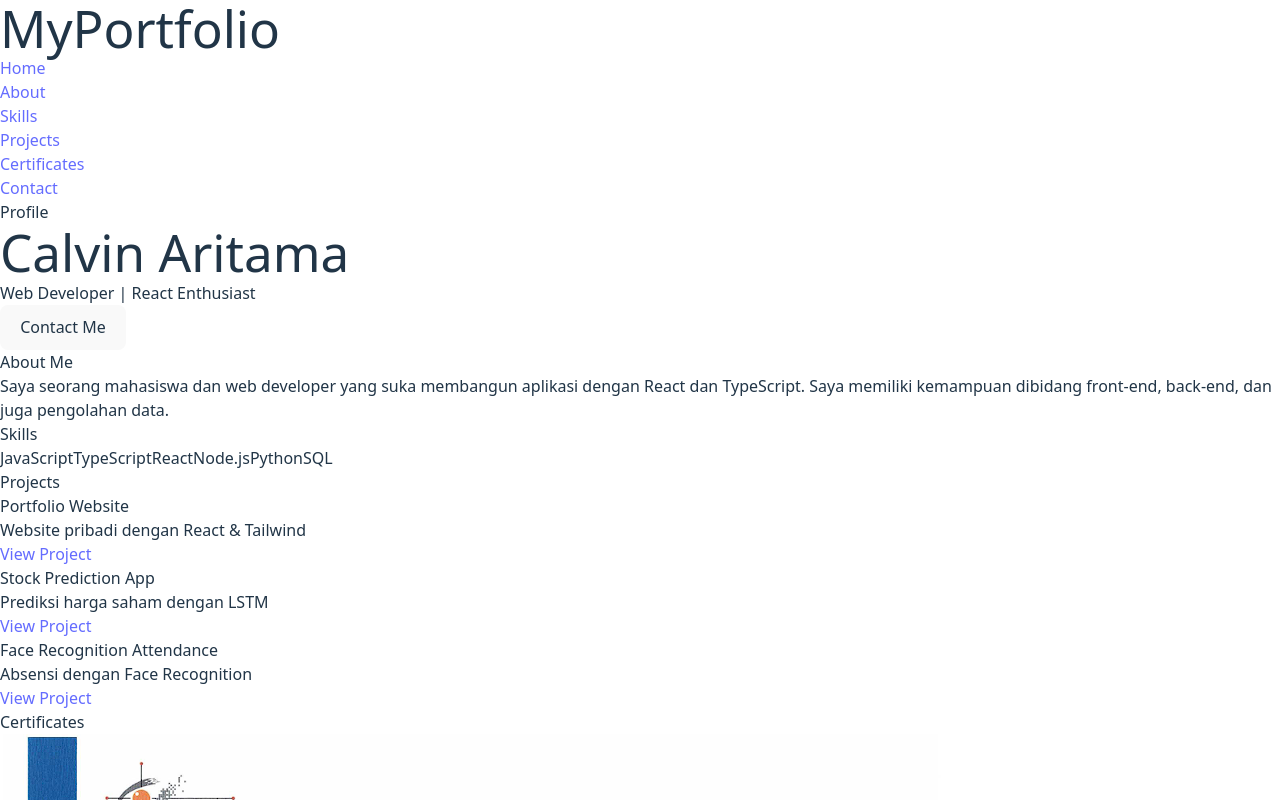
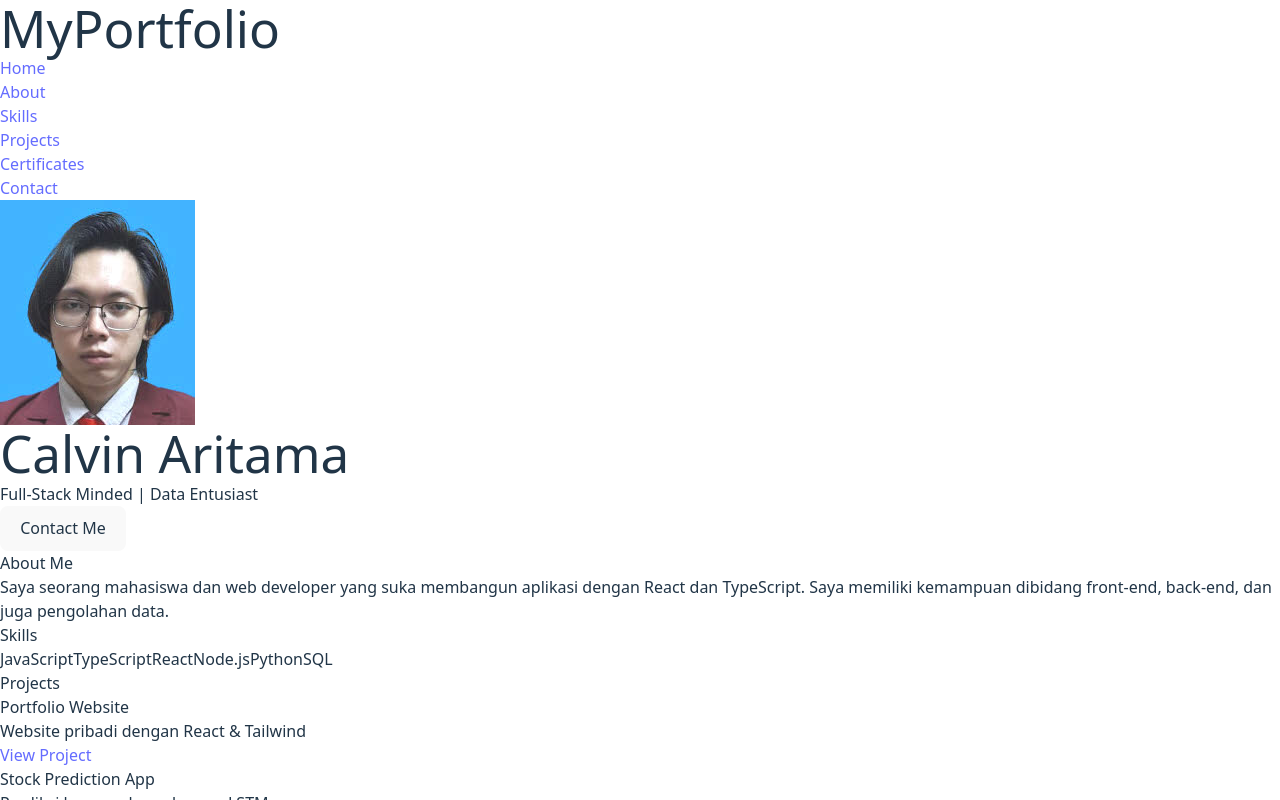
Before and after one commit to valice12/PortofolioCalvin, a React (Vite) app in the folder my-porto/: page / in a window 1280 px wide. Shown: the top 800 px of the page. Built offline with nearby package versions, Linux system fonts and the light colour scheme.

Commit message:
add photo
and some changes

```diff
--- a/my-porto/src/components/About.tsx
+++ b/my-porto/src/components/About.tsx
@@ -2,7 +2,7 @@ function About() {
   return (
     <section id="about" className="py-20 bg-gray-100 w-full">
       <div className="w-full h-screen mx-auto px-6 text-center">
-        <h2 className="text-3xl font-bold mb-6 text-black">About Me</h2>
+        <h2 className="text-3xl font-bold mb-6">About Me</h2>
         <p className="text-gray-700 leading-relaxed">
           Saya seorang mahasiswa dan web developer yang suka membangun aplikasi
           dengan React dan TypeScript. Saya memiliki kemampuan dibidang front-end, back-end, dan juga pengolahan data.
--- a/my-porto/src/components/Contact.tsx
+++ b/my-porto/src/components/Contact.tsx
@@ -2,7 +2,7 @@ function Contact() {
   return (
     <section id="contact" className="py-20 bg-gray-100 w-full">
       <div className="max-w-4xl mx-auto px-6 text-center">
-        <h2 className="text-3xl font-bold mb-6 text-black">Contact</h2>
+        <h2 className="text-3xl font-bold mb-6">Contact</h2>
         <p className="text-gray-700">Hubungi saya di:</p>
         <div className="mt-4 space-y-2">
           <a href="mailto:calvinaritamaga@gmail.com" className="text-blue-600 block">📧 calvinaritamaga@gmail.com</a>
--- a/my-porto/src/components/Hero.tsx
+++ b/my-porto/src/components/Hero.tsx
@@ -2,11 +2,11 @@ function Hero() {
   return (
     <section className="w-full h-screen flex flex-col justify-center items-center bg-gradient-to-r from-blue-500 to-purple-500">
       <div className="flex flex-col justify-center items-center h-screen text-center">
-        <div className="w-32 h-32 border-2 border-white rounded-full flex items-center justify-center text-black">
-          Profile
+        <div className="w-32 h-32 border-2 border-white rounded-full flex items-center justify-center">
+          <img src="/Profile.jpg" alt="Fot Profile" className="w-full h-full object-cover rounded-full"/>
         </div>
         <h1 className="mt-4 text-2xl font-bold">Calvin Aritama</h1>
-        <p className="text-sm">Web Developer | React Enthusiast</p>
+        <p className="text-sm">Full-Stack Minded | Data Entusiast</p>
         <button className="mt-4 px-4 py-2 bg-white text-blue-600 rounded">Contact Me</button>
       </div>
     </section>
--- a/my-porto/src/components/Project.tsx
+++ b/my-porto/src/components/Project.tsx
@@ -8,7 +8,7 @@ function Projects() {
   return (
     <section id="projects" className="py-20 bg-gray-100 w-full">
       <div className="max-w-5xl mx-auto px-6">
-        <h2 className="text-3xl font-bold text-center mb-10 text-black">Projects</h2>
+        <h2 className="text-3xl font-bold text-center mb-10">Projects</h2>
         <div className="grid md:grid-cols-2 gap-6">
           {projects.map((p, index) => (
             <div key={index} className="p-6 bg-white rounded-lg shadow hover:shadow-lg transition">
--- a/my-porto/src/components/Skill.tsx
+++ b/my-porto/src/components/Skill.tsx
@@ -4,7 +4,7 @@ function Skills() {
   return (
     <section id="skills" className="py-20 bg-white w-full">
       <div className="mx-auto px-6 text-center">
-        <h2 className="text-3xl font-bold mb-6 text-black">Skills</h2>
+        <h2 className="text-3xl font-bold mb-6">Skills</h2>
         <div className="flex flex-wrap justify-center gap-4">
           {skills.map((skill, index) => (
             <span key={index} className="px-4 py-2 bg-blue-100 text-blue-700 rounded-lg shadow">
```
Also changed, not shown: my-porto/public/Profile.jpg (added).
